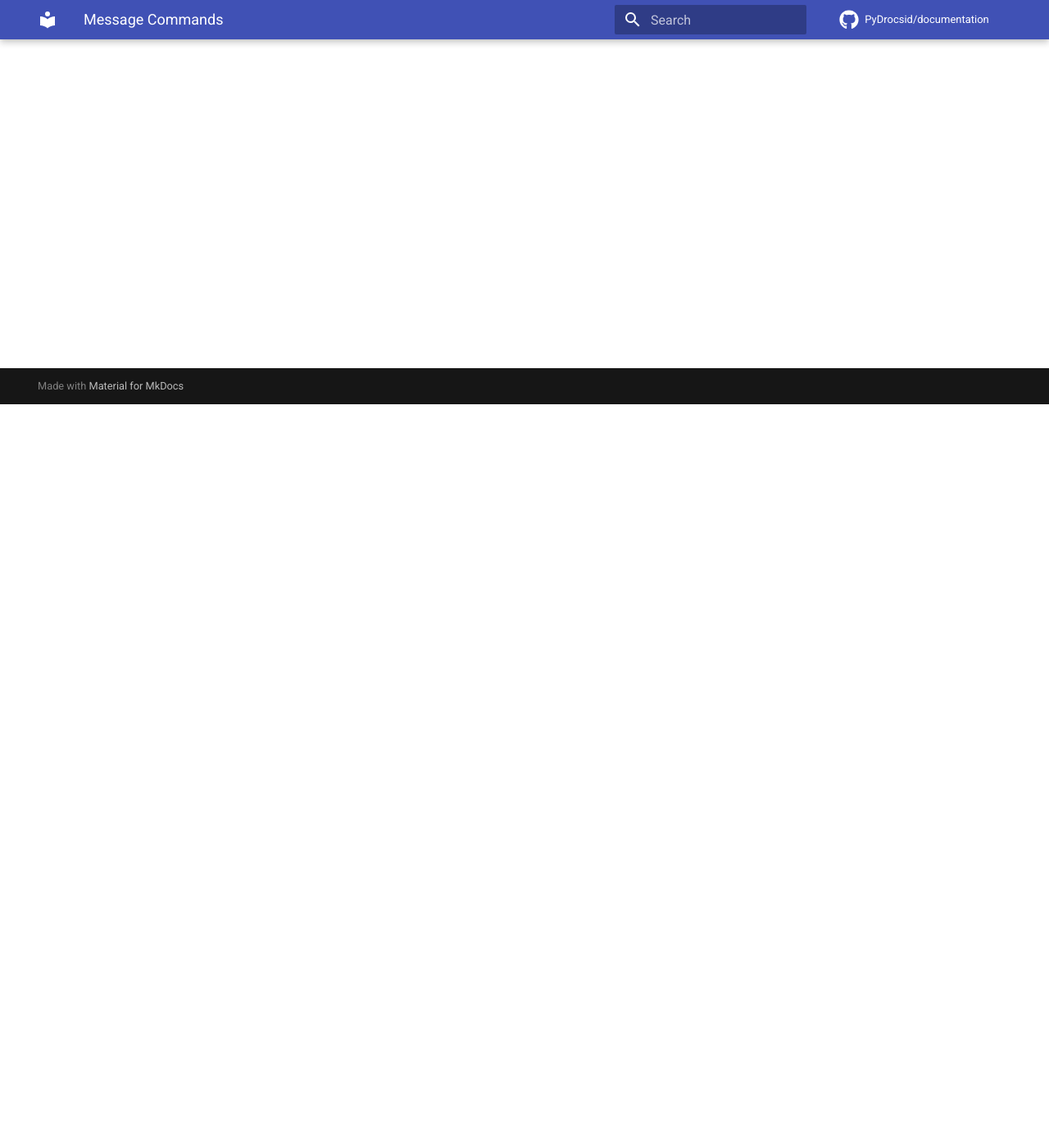
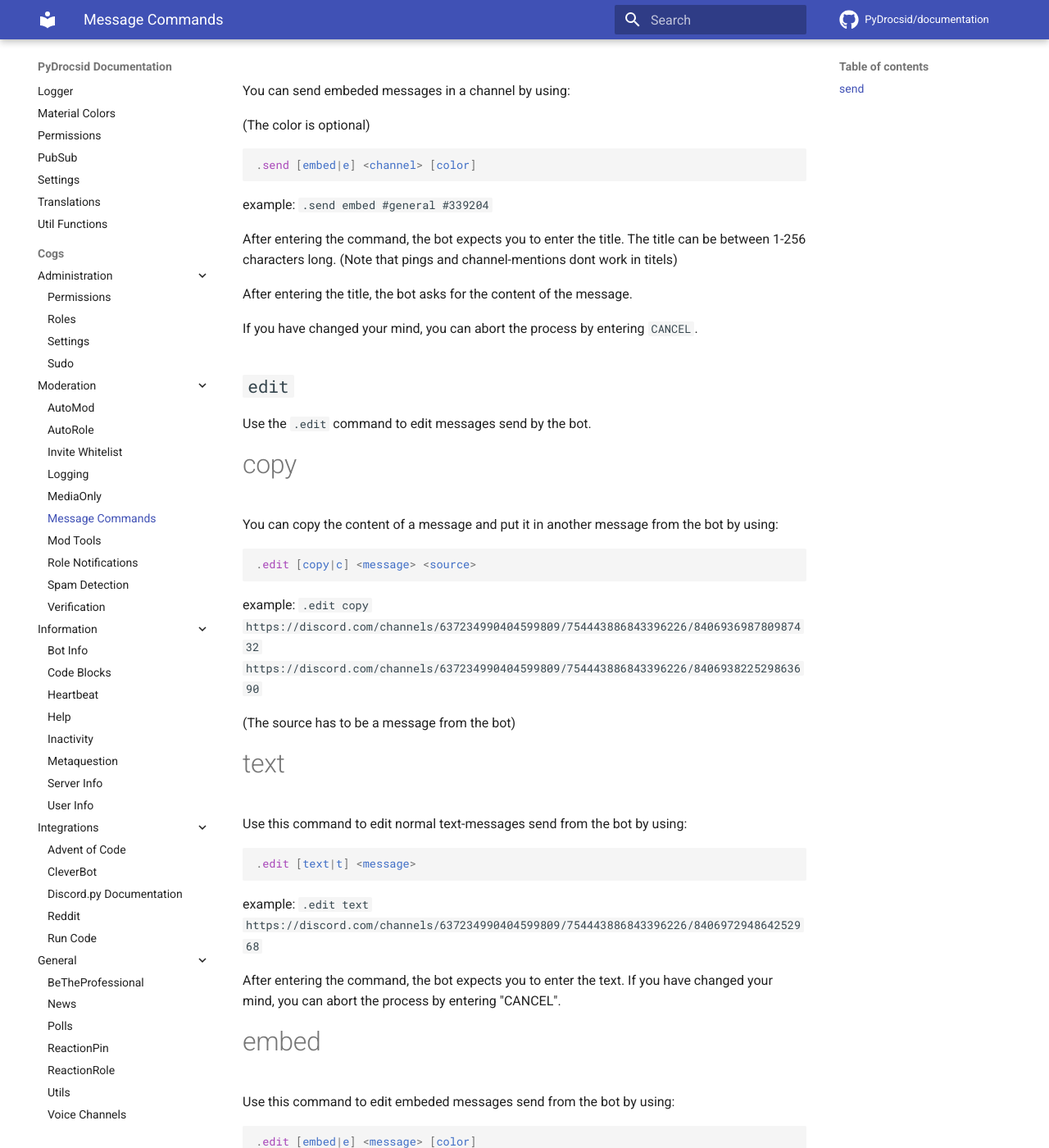
Before and after one commit to PyDrocsid/documentation, an MkDocs documentation site: the page built from docs/cogs/moderation/message.md, in a window 1280 px wide and 1400 px high, scrolled down 907 px. Shown: the whole window at 82% size. Built offline with MkDocs 1.6.1 and Material for MkDocs 9.7.7, drawn with Linux system fonts in a browser that asks for light colours; comment, search, counter and statistics services are not loaded; some of the changed text lies outside the part shown.

Commit message:
Added documentation for message commands

````diff
--- a/docs/cogs/moderation/message.md
+++ b/docs/cogs/moderation/message.md
@@ -1 +1,107 @@
 # Message Commands
+
+This cog contains some functions to send messages as bot.
+
+## `send`
+The `.send` command is the main function to send messages. There are three different subcommands.
+
+# copy
+You can copy message content and send the message to a different channel by using:
+
+```css
+.send [copy|c] <channel> <message>
+```
+example:
+`.send copy #general https://discord.com/channels/637234990404599809/637236069062148106/824732106599956521`
+
+# text
+You can send normal text-messages in a channel by using:
+
+```css
+.send [text|t] <channel>
+```
+example:
+`.send text #general`
+
+After entering the command, the bot expects you to enter the text. If you have changed your mind, you can abort the process by entering `CANCEL`.
+
+# embed
+You can send embeded messages in a channel by using:
+
+(The color is optional)
+```css
+.send [embed|e] <channel> [color]
+```
+example:
+`.send embed #general #339204`
+
+After entering the command, the bot expects you to enter the title. The title can be between 1-256
+characters long. (Note that pings and channel-mentions dont work in titels)
+
+After entering the title, the bot asks for the content of the message.
+
+If you have changed your mind, you can abort the process by entering `CANCEL`.
+
+## `edit`
+Use the `.edit` command to edit messages send by the bot.
+
+# copy
+You can copy the content of a message and put it in another message from the bot by using:
+
+```css
+.edit [copy|c] <message> <source>
+```
+
+example:
+`.edit copy https://discord.com/channels/637234990404599809/754443886843396226/840693698780987432 https://discord.com/channels/637234990404599809/754443886843396226/840693822529863690`
+
+(The source has to be a message from the bot)
+
+# text
+Use this command to edit normal text-messages send from the bot by using:
+
+```css
+.edit [text|t] <message>
+```
+
+example:
+`.edit text https://discord.com/channels/637234990404599809/754443886843396226/840697294864252968`
+
+After entering the command, the bot expects you to enter the text. If you have changed your mind, you can abort the process by entering "CANCEL".
+
+# embed
+Use this command to edit embeded messages send from the bot by using:
+
+```css
+.edit [embed|e] <message> [color]
+```
+
+example:
+`.edit embed #general #339204`
+
+After entering the command, the bot expects you to enter the new title. The title can be between 1-256
+characters long. (Note that pings and channel-mentions dont work in titels)
+
+After entering the new title, the bot asks for the new content of the message.
+
+If you have changed your mind, you can abort the process by entering "CANCEL".
+
+## `delete`
+Use this command to delete a message send by the bot.
+
+```css
+.delete <message>
+```
+
+example:
+`.delete https://discord.com/channels/637234990404599809/754443886843396226/840698580305182720`
+
+
+
+
+
+
+
+```
+Documentation created by Infinity aka NekoFanatic. Please note that I am not responsible for any grammar or spelling errors. If you still find some, you're welcome to keep them ^^
+```
````
